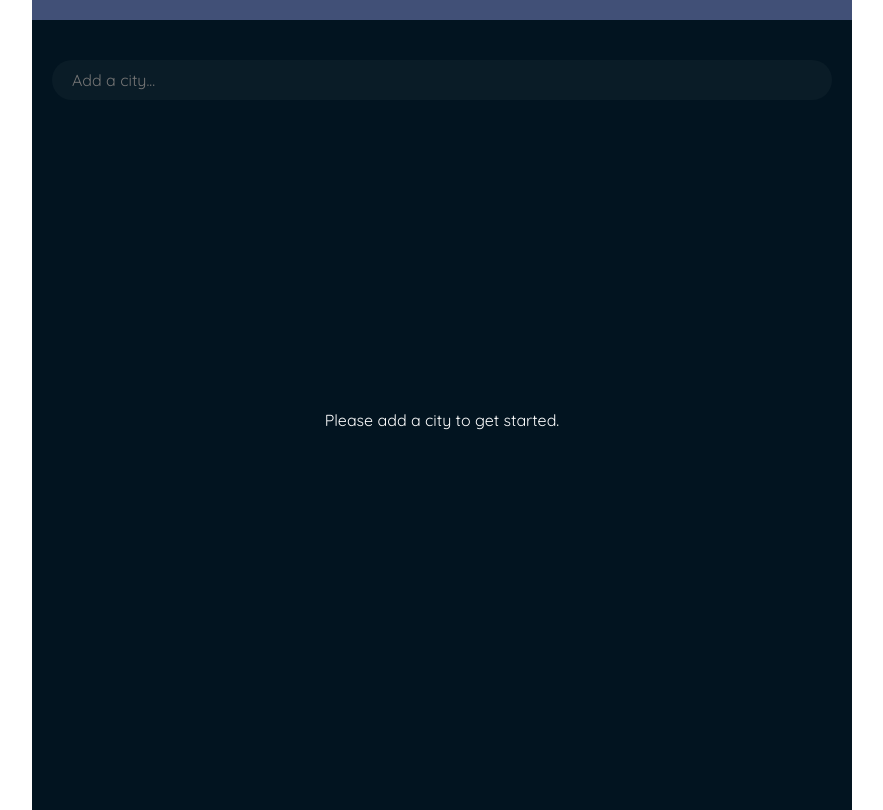
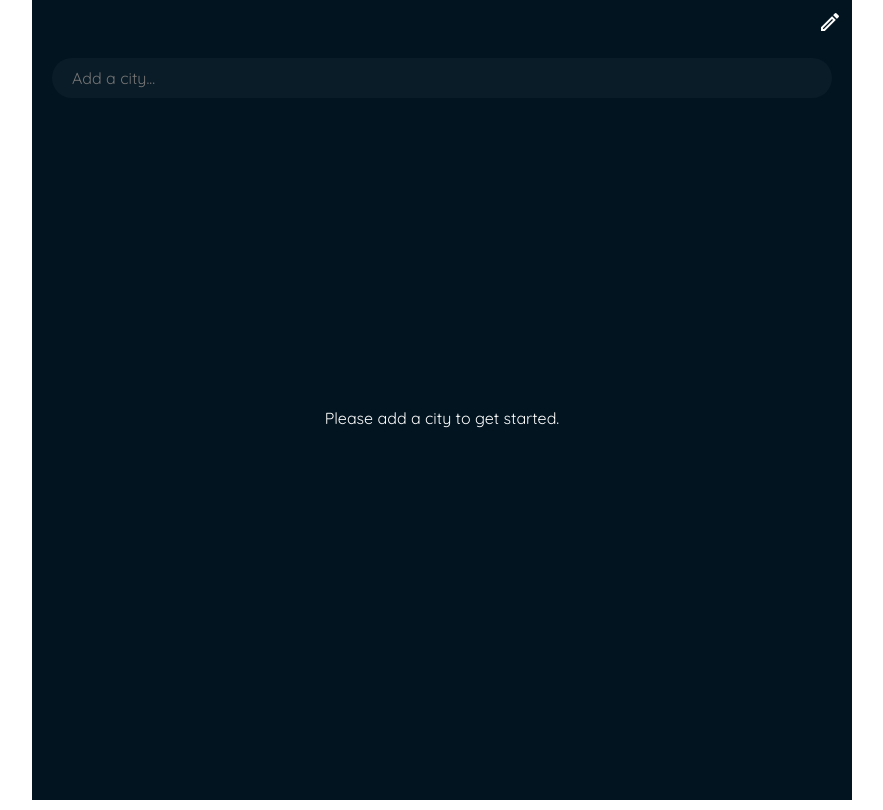
Before and after one commit to nahmed44/weather-app, a Vue app: page / in a window 1280 px wide. Shown: the whole page, without its empty margins (198-1081 px from the left). Built offline with nearby package versions, Linux system fonts and the light colour scheme.

Commit message:
Implemented Delete city

```diff
--- a/public/index.html
+++ b/public/index.html
@@ -10,7 +10,7 @@
     <link rel="preconnect" href="https://fonts.gstatic.com" crossorigin>
     <link href="https://fonts.googleapis.com/css2?family=Quicksand:wght@400;500;600;700&display=swap" rel="stylesheet">
 
-    <!-- https://material.io/resources/icons/?style=outline -->
+    <!-- Google Icons -->
     <link href="https://fonts.googleapis.com/css2?family=Material+Icons+Outlined"rel="stylesheet">
     <link href="https://fonts.googleapis.com/css2?family=Material+Icons+Round"rel="stylesheet">
 
--- a/src/App.vue
+++ b/src/App.vue
@@ -1,7 +1,7 @@
 <template>
   <div>
-    <Navbar />
-    <router-view />
+    <Navbar @showDeleteCity="showDeleteCity = !showDeleteCity"/>
+    <router-view :showDeleteCity="showDeleteCity"/>
   </div>
 </template>
 
@@ -11,6 +11,11 @@ export default {
   name: 'App',
   components: {
     Navbar
+  },
+  data() {
+    return {
+      showDeleteCity: false,
+    }
   },
 }
 </script>
--- a/src/components/City.vue
+++ b/src/components/City.vue
@@ -24,8 +24,9 @@
 
     <!-- Delete city button -->
     <span
+      title="Delete city"
       v-show="showDeleteCity"
-      @click="removeCity"
+      @click="$emit('deleteCity', city)"
       class="material-icons-round delete"
       >delete_forever</span
     >
@@ -35,6 +36,7 @@
 <script>
 export default {
   name: "City",
+  emits: ['deleteCity'],
   props: {
     city: Object,
     showDeleteCity: Boolean,
@@ -89,13 +91,14 @@ export default {
 
   .delete {
     border-radius: 0px 15px 0 0;
-    border: 7px solid rgb(77, 77, 77);
-    background-color: rgb(77, 77, 77);
+    border: 7px solid rgb(68, 99, 115);
+    background-color:rgb(68, 99, 115);
     z-index: 1;
     font-size: 25px;
     position: absolute;
     bottom: 0px;
     left: 0px;
+    cursor: pointer;
   }
 
   .weather {
@@ -120,7 +123,7 @@ export default {
     margin: 10px 0;
     font-size: 4vw;
     span:nth-child(2) {
-      color: rgb(68, 99, 115);
+      color: rgb(95, 125, 140);
     }
   }
   .humidity-speed {
--- a/src/components/Navbar.vue
+++ b/src/components/Navbar.vue
@@ -1,7 +1,7 @@
 <template>
     <header>
         <nav>
-
+            <span @click="$emit('showDeleteCity')" class="material-icons-outlined">edit</span>
         </nav>
     </header>
 </template>
@@ -9,14 +9,19 @@
 <script>
 export default {
     name: 'Navbar',
+    emits: ['showDeleteCity'],
 }
 </script>
 
-<style>
+<style lang="scss" scoped>
+
 nav{
-    background-color: rgb(65, 80, 119);
     color: white;
     padding: 10px;
-    text-align: center;
+    text-align: end;
+
+    span{
+        cursor: pointer;
+    }
 }
 </style>
--- a/src/views/HomeView.vue
+++ b/src/views/HomeView.vue
@@ -10,7 +10,7 @@
 
     <div class="grid">
       <div class="city" v-for="(city, index) in userCities" :key="index">
-        <City :city="city" :showDeleteCity="showDeleteCity"/>
+        <City :city="city" :showDeleteCity="showDeleteCity" @deleteCity="deleteCity"/>
       </div>
     </div>
 
@@ -27,11 +27,14 @@ export default {
   components: {
     City,
   },
+  props: {
+    showDeleteCity: Boolean,
+  },
   data(){
     return {
       cityToAdd: "",
       userCities: [],
-      showDeleteCity: false,
+      // showDeleteCity: false,
     }
   },
   created(){
@@ -73,6 +76,12 @@ export default {
       }
     },
 
+    async deleteCity(city){
+      // Removing the city from the userCities array
+      this.userCities = this.userCities.filter(userCity => userCity.name !== city.name);
+      localStorage.setItem('cities', JSON.stringify(this.userCities));
+    },
+
     async fetchCities(storedCities){
       try {
         const threeHours = 3 * 60 * 60; // 3 hours in seconds
@@ -89,7 +98,7 @@ export default {
           }
         });
         this.userCities = storedCities;
-        console.log(new Date(this.userCities[0].dt * 1000));
+        // console.log(new Date(this.userCities[0].dt * 1000));
       } catch (error) {
         console.log(error);
       }
@@ -100,7 +109,7 @@ export default {
 
 <style lang="scss" scoped>
 .home-view {
-  margin: 40px 20px;
+  margin: 10px 20px;
   display: flex;
   flex-direction: column;
   justify-content: center;
```
